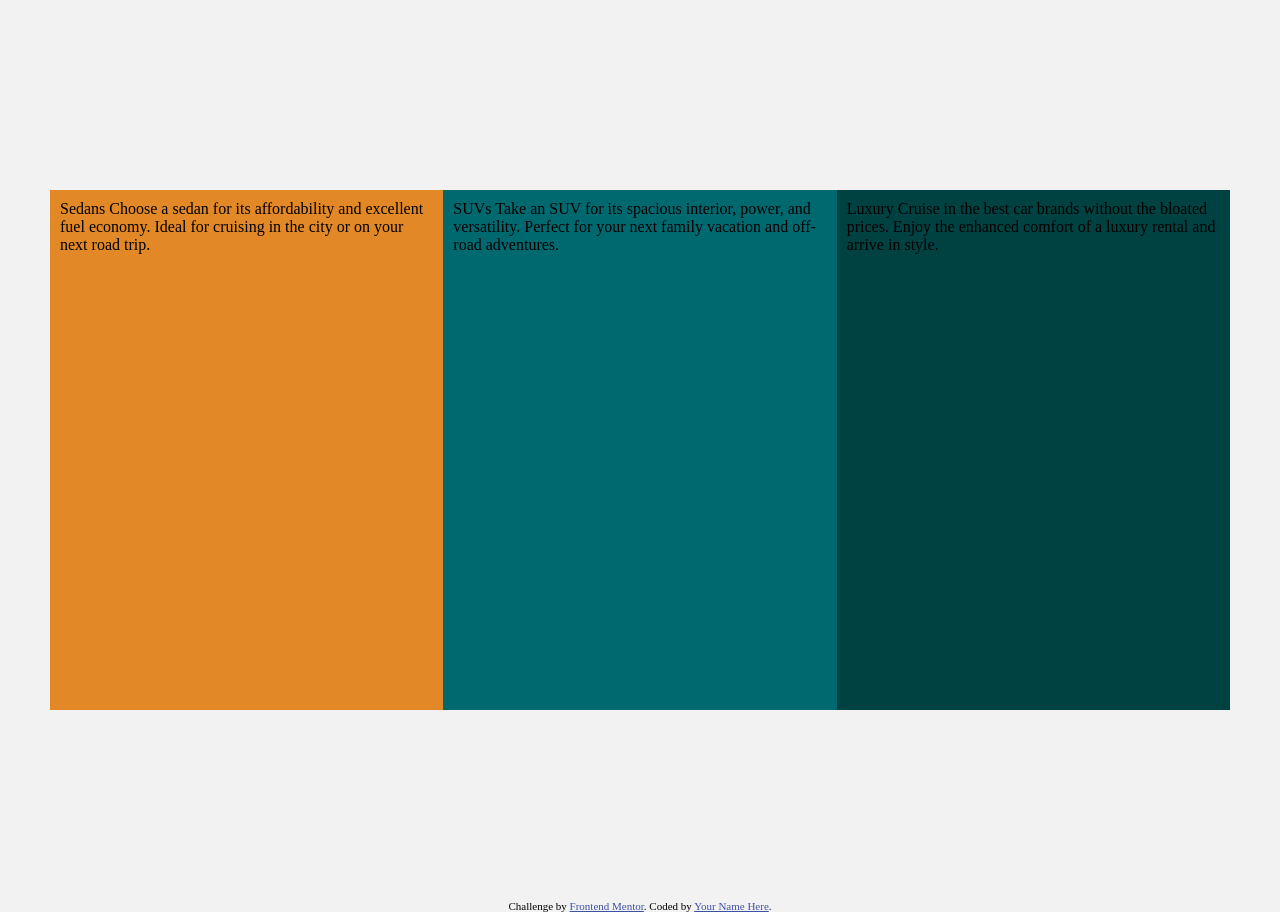
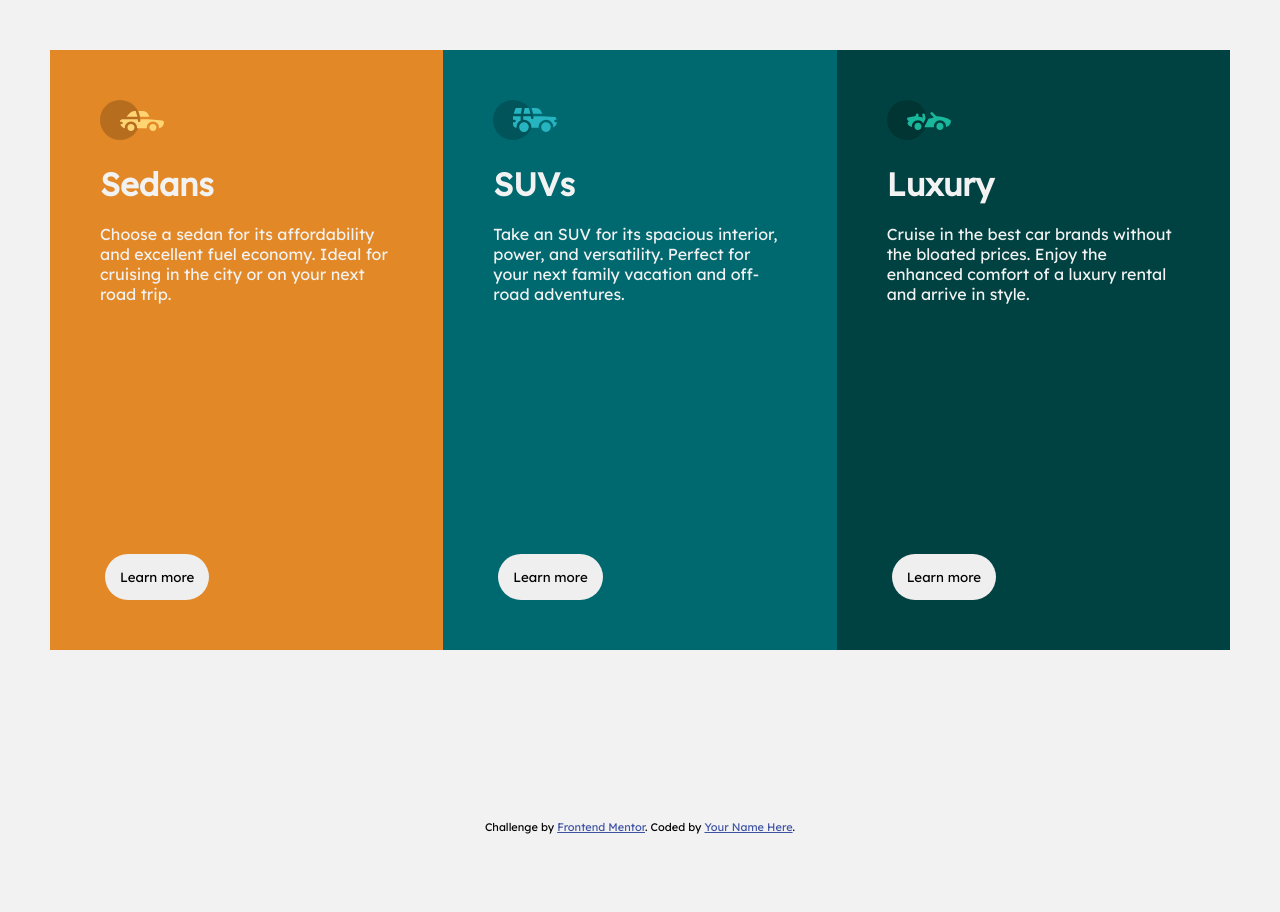
Before and after one commit to wilsonbcagrela/3-column-preview-card-component-main, a plain HTML site: page index.html in a window 1280 px wide. After the commit the page ends 834 px from the top, so only its background shows below. Drawn offline with Linux system fonts and the light colour scheme.

Commit message:
almost done

```diff
--- a/index.html
+++ b/index.html
@@ -6,6 +6,8 @@
 
   <link rel="icon" type="image/png" sizes="32x32" href="./images/favicon-32x32.png">
   <link rel="stylesheet" href="styles/style.css">
+  <link rel="preconnect" href="https://fonts.gstatic.com">
+  <link href="https://fonts.googleapis.com/css2?family=Lexend+Deca&display=swap" rel="stylesheet">
   <title>Frontend Mentor | 3-column preview card component</title>
 
   <!-- Feel free to remove these styles or customise in your own stylesheet 👍 -->
@@ -17,19 +19,28 @@
 <body>
   <div class="grid-container">
     <div class="col col1">
-      Sedans
+      <svg width="64" height="40" xmlns="http://www.w3.org/2000/svg"><g fill="none" fill-rule="evenodd"><circle fill="#000" opacity=".201" cx="20" cy="20" r="20"/><path d="M52.936 24.11c1.942 0 3.517 1.542 3.517 3.445 0 1.903-1.575 3.445-3.517 3.445s-3.516-1.542-3.516-3.445c0-1.903 1.574-3.445 3.516-3.445zm-21.957 0c1.942 0 3.517 1.542 3.517 3.445 0 1.903-1.575 3.445-3.517 3.445s-3.516-1.542-3.516-3.445c0-1.903 1.574-3.445 3.516-3.445zm6.948-4.848v1.429c0 .716.61 1.293 1.348 1.259a1.295 1.295 0 001.225-1.295v-1.393h8.256l13.483 1.313c.956.093 1.676.881 1.676 1.814 0 2.89-2.126 5.303-4.926 5.819.397-3.557-2.458-6.62-6.053-6.62-3.646 0-6.504 3.14-6.039 6.723h-9.879c.466-3.588-2.397-6.722-6.039-6.722-3.595 0-6.45 3.062-6.052 6.62-2.14-.398-3.916-1.912-4.61-3.931h1.142c.731 0 1.32-.598 1.285-1.322-.033-.678-.629-1.2-1.322-1.2H20v-.251c0-1.274 1.066-2.243 2.306-2.243h15.62zM42.59 11c2.645 0 4.99 1.556 5.972 3.963l.726 1.779H40.17L38.413 11h4.178zm-6.865 0l1.758 5.741H26.505l3.357-3.654A6.502 6.502 0 0134.644 11h1.082z" fill="#FFD473" fill-rule="nonzero"/></g></svg>
+      <h1>Sedans</h1>
       Choose a sedan for its affordability and excellent fuel economy. Ideal for cruising in the city
       or on your next road trip.
+      <br>
+      <input type="submit" value="Learn more">
     </div>
     <div class="col col2">
-      SUVs
+      <svg width="64" height="40" xmlns="http://www.w3.org/2000/svg"><g fill="none" fill-rule="evenodd"><circle fill="#000" opacity=".201" cx="20" cy="20" r="20"/><path d="M31.002 22.358c2.917 0 5.18 2.593 4.762 5.506a4.828 4.828 0 01-2.962 3.778 4.797 4.797 0 01-5.3-1.165c-1.188-1.26-1.235-2.613-1.263-2.613-.42-2.924 1.857-5.506 4.763-5.506zm22 0c3.457 0 5.798 3.567 4.41 6.744A4.816 4.816 0 0152.3 31.94a4.826 4.826 0 01-4.06-4.077c-.42-2.915 1.846-5.506 4.762-5.506zm-15.04-6.083v1.462a1.29 1.29 0 001.352 1.29c.693-.033 1.227-.631 1.227-1.326v-1.426h8.3l13.056.716a1.29 1.29 0 011.164.917c.27.895.446 1.477.563 1.87h-1.047c-.694 0-1.291.534-1.324 1.228a1.29 1.29 0 001.288 1.352h1.445c-.164 2.225-1.57 4.193-3.6 5.05.13-4.212-3.255-7.63-7.384-7.63-4.317 0-7.762 3.718-7.358 8.086h-7.285c.43-4.655-3.503-8.531-8.131-8.046v-3.543h7.734zm-10.312 0v4.308a7.4 7.4 0 00-4.006 7.274 3.874 3.874 0 01-3.642-3.864v-1.635h1.46a1.29 1.29 0 000-2.58h-1.461v-3.213l.003-.29h7.646zm14.986-8.196c2.65 0 5 1.592 5.984 4.055l.63 1.579a5.525 5.525 0 01-.065-.004l-.026-.002-.034-.002-.022-.002a4.178 4.178 0 00-.224-.006l-.098-.001h-.039l-.136-.001h-.052l-.326-.001H40.211L38.528 8.08zm-13.632 0l-1.122 5.616h-7.144l1.47-4.71a1.29 1.29 0 011.231-.906h5.565zm6.832 0l1.683 5.615h-7.007l1.121-5.615h4.203z" fill="#26B5C0" fill-rule="nonzero"/></g></svg>
+      <h1>SUVs</h1>
       Take an SUV for its spacious interior, power, and versatility. Perfect for your next family vacation
       and off-road adventures.
+      <br>
+      <input type="submit" value="Learn more">
     </div>
     <div class="col col3">
-      Luxury
+      <svg width="64" height="40" xmlns="http://www.w3.org/2000/svg"><g fill="none" fill-rule="evenodd"><circle fill="#000" opacity=".201" cx="20" cy="20" r="20"/><path d="M30.98 22.835c1.941 0 3.516 1.604 3.516 3.583 0 1.978-1.575 3.582-3.517 3.582s-3.516-1.604-3.516-3.582c0-1.979 1.574-3.583 3.516-3.583zm21.956 0c1.942 0 3.517 1.604 3.517 3.583 0 1.978-1.575 3.582-3.517 3.582s-3.516-1.604-3.516-3.582c0-1.979 1.574-3.583 3.516-3.583zm-9.143-10.45a1.27 1.27 0 011.819 0l3.715 3.784c4.444-.115 9.7 1.142 13.964 3.753.387.237.624.664.624 1.124 0 3.006-2.126 5.514-4.926 6.05.397-3.698-2.458-6.882-6.053-6.882-3.646 0-6.504 3.264-6.039 6.99h-9.669c.76-1.544.993-2.026 1.337-2.711l.082-.162c.421-.835 1.056-2.07 2.883-5.65 1.68-.023 3.47-.408 5.247-1.403l-2.984-3.04a1.328 1.328 0 010-1.854zm-7.68 1.064c.683-.2 1.395.202 1.592.898l.749 2.652a3.46 3.46 0 01-.247 2.51l-1.733 3.395-.216.424c-1.07-1.89-3.06-3.114-5.279-3.114-3.595 0-6.45 3.184-6.052 6.885-1.832-.347-3.414-1.537-4.278-3.276a1.331 1.331 0 01.117-1.376l.955-1.303-1.325-1.295c-.751-.735-.376-2.024.64-2.231l6.614-1.346.13-.026c.092-.019.145-.03.157-.031.314-.146 1.07-.591 1.07-1.506 0-.734.592-1.327 1.316-1.31.712.016 1.268.662 1.256 1.388a4.11 4.11 0 01-.348 1.611 22.69 22.69 0 014.7 1.146l-.7-2.473a1.314 1.314 0 01.882-1.622z" fill="#19B89D" fill-rule="nonzero"/></g></svg>
+      <h1>Luxury</h1>
       Cruise in the best car brands without the bloated prices. Enjoy the enhanced comfort of a luxury
       rental and arrive in style.
+      <br>
+      <input type="submit" value="Learn more">
     </div>
   </div>
   <div class="attribution">
--- a/styles/style.scss
+++ b/styles/style.scss
@@ -5,21 +5,38 @@ $VeryLightGray: hsl(0, 0%, 95%);
 *{
     margin: 0;
     border: 0;
+    font-family: 'Lexend Deca', sans-serif;
 }
 body{
     background-color: $VeryLightGray;
-    height: 100vh;
+    height: 90vh;
 }
 .grid-container{
     display: grid;
     grid-template-columns: repeat(3, 1fr);
+    grid-template-rows: auto 1fr;
     align-items: center;
     justify-content: center;
-    height: 100vh;
+    height: 90vh;
     padding: 50px;
     .col{
-        padding: 10px;
+        padding: 50px;
         height: 500px;
+        color: $VeryLightGray;
+
+        svg{
+            padding-bottom: 20px;
+        }
+        h1{
+            padding-bottom: 20px;
+        }
+        input {
+            border-radius: 25px;
+            padding: 15px;
+            margin: 5px;
+            cursor: pointer;
+            margin-top: 250px;
+        }
     }
     .col1{
         background-color: $BrightOrange;
@@ -32,3 +49,11 @@ body{
     }
 
 }
+
+@media screen and (max-width: 800px) {
+    .grid-container{
+        display: grid;
+        grid-template-columns: repeat(1, 1fr);
+    }
+
+}
```
Also changed, not shown: styles/style.css, 1 other file.
